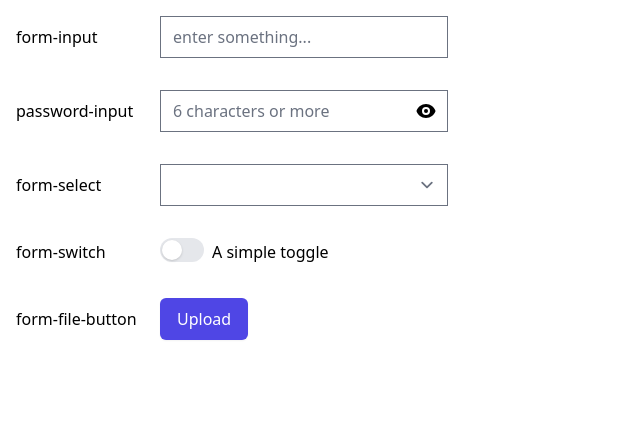
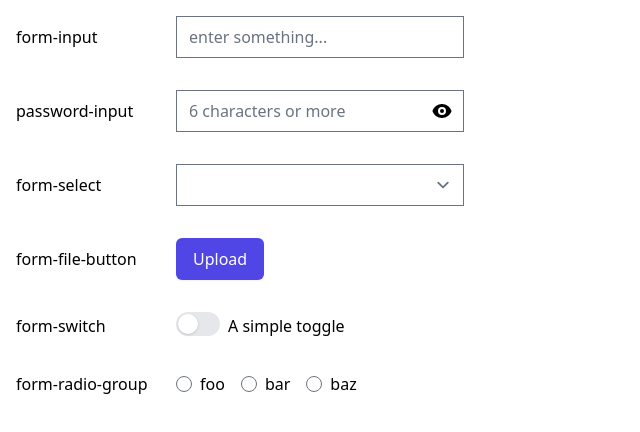
Before and after one commit to Vectrex/vxVue, a Vue app: page / in a window 1280 px wide. Shown: the top 432 px of the page, without its empty margins (0-640 px from the left). Built offline with nearby package versions, Linux system fonts and the light colour scheme.

Commit message:
Updated form-radio-group component and added a sample

```diff
--- a/src/App.vue
+++ b/src/App.vue
@@ -4,6 +4,7 @@
   import FormSelect from './components/vx-vue/formelements/form-select.vue';
   import FormSwitch from './components/vx-vue/formelements/form-switch.vue';
   import FormFileButton from './components/vx-vue/formelements/form-file-button.vue';
+  import FormRadioGroup from './components/vx-vue/formelements/form-radio-group.vue';
 </script>
 
 <script>
@@ -18,23 +19,27 @@
 
 <template>
   <div class="p-4 items-center">
-    <label for="form-input" class="inline-block w-36">form-input</label>
+    <label for="form-input" class="inline-block w-40">form-input</label>
     <form-input placeholder="enter something..." class="w-72" id="form-input" v-model="formData.formInput" />
   </div>
   <div class="p-4 items-center">
-    <label for="password-input" class="inline-block w-36">password-input</label>
+    <label for="password-input" class="inline-block w-40">password-input</label>
     <password-input placeholder="6 characters or more" class="w-72" id="password-input" v-model="formData.passwordInput" />
   </div>
   <div class="p-4 items-center">
-    <label for="form-select" class="inline-block w-36">form-select</label>
+    <label for="form-select" class="inline-block w-40">form-select</label>
     <form-select class="w-72" id="form-select" v-model="formData.formSelect" :options="['Please', 'Select', 'Me']" />
   </div>
   <div class="p-4 flex items-center">
-    <label for="form-switch" class="inline-block w-36">form-switch</label>
+    <label for="form-file-button" class="inline-block w-40">form-file-button</label>
+    <form-file-button id="form-file-button" v-model="formData.formFileButton" multiple="multiple" role="button" class="py-2 px-4 border border-transparent rounded-md shadow-sm text-white bg-indigo-600 hover:bg-indigo-700">Upload</form-file-button>
+  </div>
+  <div class="p-4 flex items-center">
+    <label for="form-switch" class="inline-block w-40">form-switch</label>
     <form-switch id="form-switch" v-model="formData.formSwitch"><span class="pl-2">A simple toggle</span></form-switch>
   </div>
   <div class="p-4 flex items-center">
-    <label for="form-file-button" class="inline-block w-36">form-file-button</label>
-    <form-file-button id="form-file-button" v-model="formData.formFileButton" multiple="multiple" role="button" class="py-2 px-4 border border-transparent rounded-md shadow-sm text-white bg-indigo-600 hover:bg-indigo-700">Upload</form-file-button>
+    <span class="inline-block w-40">form-radio-group</span>
+    <form-radio-group v-model="formData.formRadioGroup" :options="['foo', 'bar', 'baz']" class="inline-block mr-4" name="radios"></form-radio-group>
   </div>
 </template>
--- a/src/components/vx-vue/formelements/form-radio-group.vue
+++ b/src/components/vx-vue/formelements/form-radio-group.vue
@@ -1,19 +1,24 @@
 <template>
-  <div v-bind="$attrs">
-    <label class="form-radio" v-for="option in options">
+  <label class="flex items-center" v-for="option in options" v-bind="containerAttrs">
     <input
-          @change="$emit('update:modelValue', $event.target.checked)"
+        @change="$emit('update:modelValue', $event.target.value)"
         :checked="(option.key || option.label || option) == modelValue"
         :value="option.key || option.label || option"
+        :name="$attrs['name']"
         type="radio"
+        class="h-4 w-4"
     >
-      <i class="form-icon"></i> {{ option.label || option }}
+    <span class="ml-2">{{ option.label || option }}</span>
   </label>
-  </div>
 </template>
 
 <script>
 export default {
-  props: { modelValue: [String, Number], options: Array }
+  props: { modelValue: [String, Number], options: Array },
+  computed: {
+    containerAttrs () {
+      return (({ name, ...others }) => others)(this.$attrs);
+    }
+  }
 }
 </script>
--- a/src/components/vx-vue/formelements/password-input.vue
+++ b/src/components/vx-vue/formelements/password-input.vue
@@ -26,12 +26,9 @@
       inheritAttrs: false,
       computed: {
         inputAttrs() {
-          return Object.keys(this.$attrs)
-              .filter(key => key !== 'class')
-              .reduce((obj, key) => {
-                obj[key] = this.$attrs[key]
-                return obj
-              }, {});
+          let attrs = Object.assign({}, this.$attrs);
+          delete attrs['class'];
+          return attrs;
         }
       },
       props: ['modelValue'],
```
Lines whose indentation alone changed are shown as unchanged.
